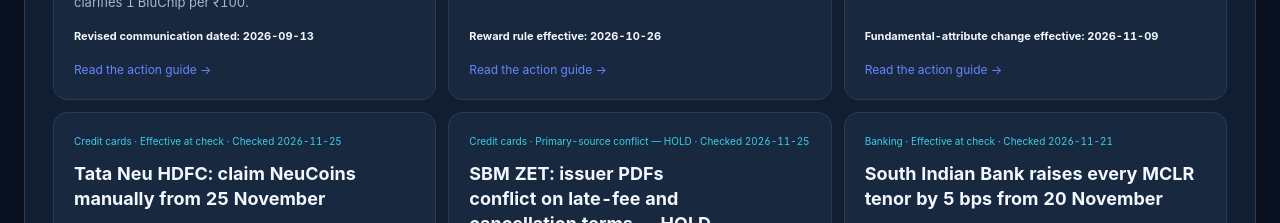
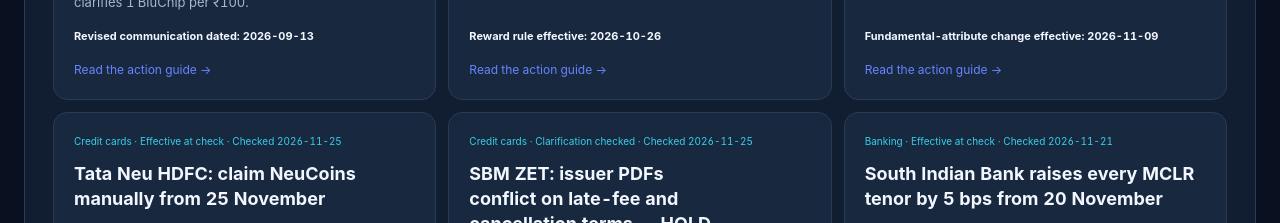
Before and after one commit to aqdas1820/credonomics-site, a Next.js app: page /research/watch in a window 1280 px wide. Shown: the part 10780-11003 px from the top of the page. Built offline with nearby package versions, Linux system fonts and the light colour scheme; no server answers.

Commit message:
Use supported status label for SBM source-conflict HOLD

```diff
--- a/app/data/research-watch.ts
+++ b/app/data/research-watch.ts
@@ -2067,7 +2067,7 @@ export const researchWatch: WatchItem[] = [
     checkedAt: '2026-11-25',
     eventDate: '2026-11-25',
     dateLabel: 'Issuer documents compared; amounts on hold',
-    statusLabel: 'Primary-source conflict — HOLD',
+    statusLabel: 'Clarification checked',
     updateNote: '25 November correction: two official PDFs currently hosted by SBM Bank do not agree. The consolidated MITC at the bank’s terms-and-conditions URL lists 5% of Total Outstanding Due (₹50 minimum, ₹1,000 maximum) for ZET; a separate ZET-specific PDF in the notice-board directory lists ₹299. The cancellation row also differs: the consolidated MITC says ₹499 within two years from card issuance, while the notice-board PDF says ₹499 within one year from activation. Neither copy explains which version supersedes the other, and neither states an effective date for the ZET late-fee row. This guide now treats the late-fee amount and cancellation window as unresolved; do not rely on either figure without confirmation from SBM.',
     source: 'https://www.sbm.bank.in/pdf/terms-conditions/SBM-Secured-Credit-Card-T%26C.pdf',
     sourceLabel: 'SBM Bank: Secured Credit Card MITC and Cardholder Member Agreement (consolidated terms-and-conditions PDF)',
```
